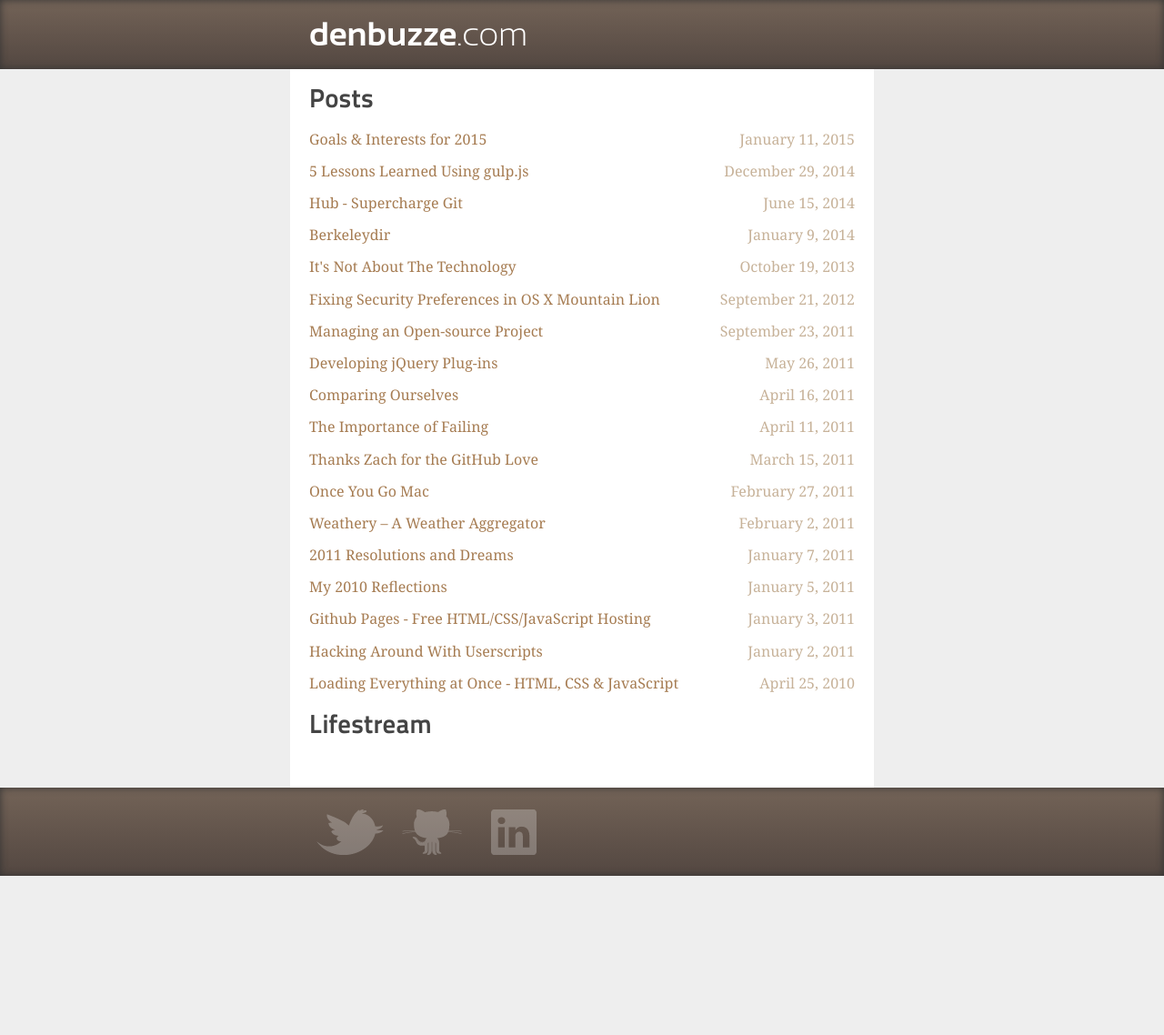
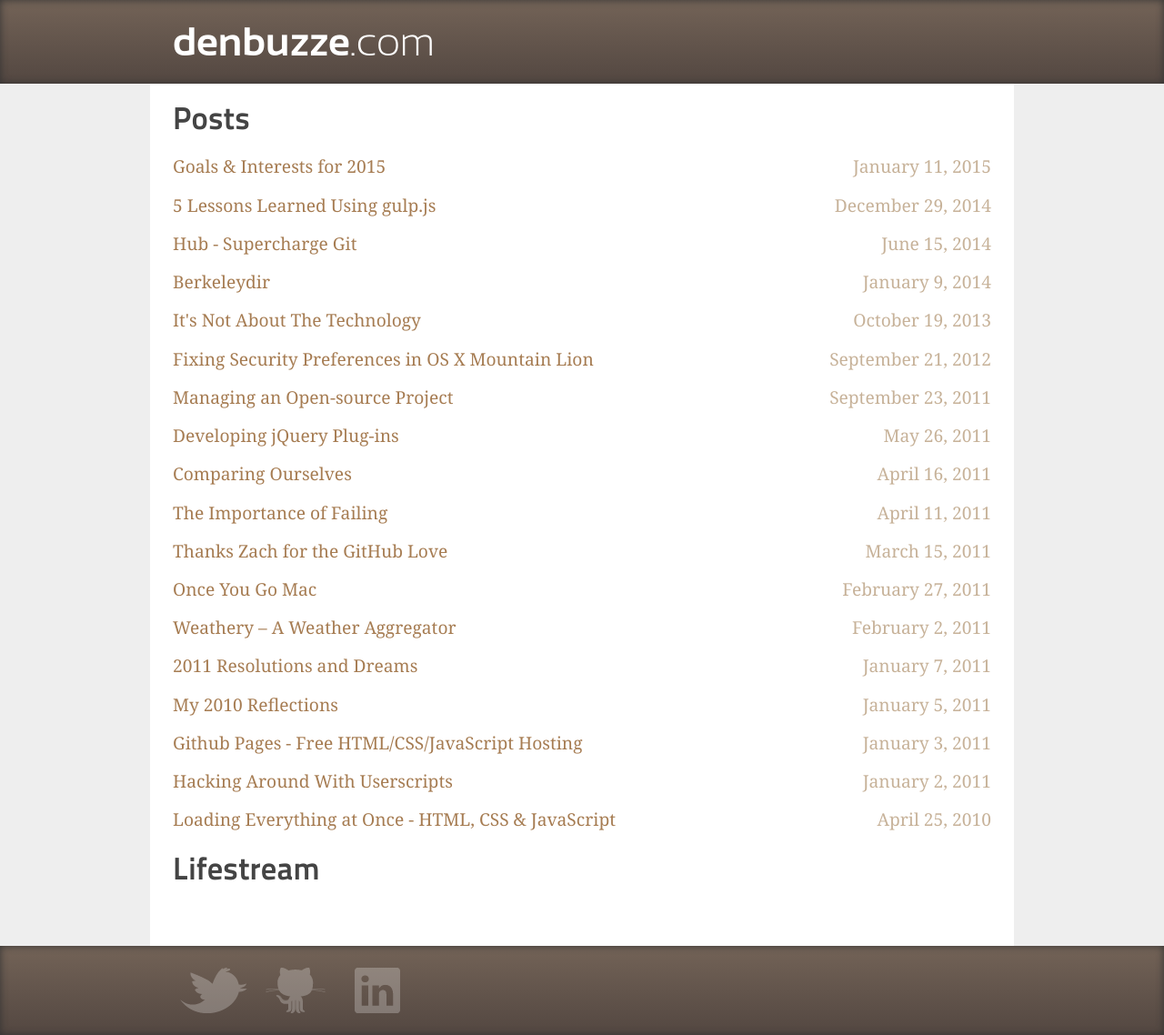
Before and after one commit to denbuzze/denbuzze.github.com, a Jekyll site: the page built from index.html, in a window 1280 px wide. Shown: the whole page at 91% size. Built offline with Jekyll 4.4.1, drawn with Linux system fonts in a browser that asks for light colours; nearby versions of some CDN libraries; Markdown is read by kramdown in place of the engine named in the settings; before the commit the page ends 963 px from its top, so only the background shows below that.

Commit message:
Increase overall font-size

```diff
--- a/css/main.css
+++ b/css/main.css
@@ -34,7 +34,7 @@ h1,h2,h3,h4 {font-weight:bold;}
     font-style: normal;
 }
 
-body{color:#444;background:#fff;font: 100%/1.5 Georgia, serif;-webkit-font-smoothing: antialiased;}
+body{color:#444;background:#fff;font: 120%/1.5 Georgia, serif;-webkit-font-smoothing: antialiased;}
 
 a {color: #A67C52;text-decoration:none;}
 a:hover, a:focus {color: #38302c;text-decoration: underline;}
@@ -75,7 +75,7 @@ pre { overflow: auto; }
 #header a, #footer a {color: #fff;}
 
 /* content */
-.content {padding: 1.3em; line-height: 1.8em; max-width: 600px; width: auto}
+.content {padding: 1.3em; line-height: 1.8em; max-width: 900px; width: auto}
 
 /* post */
 .post {margin-bottom: 1.2em; word-wrap: break-word;}
@@ -245,7 +245,7 @@ ul~.highlight {
 	}
 	#header h1, #footer ul {
 		margin: 0 auto;
-		max-width: 600px;
+		max-width: 900px;
 		width: auto;
 	}
 	h2 {
```
